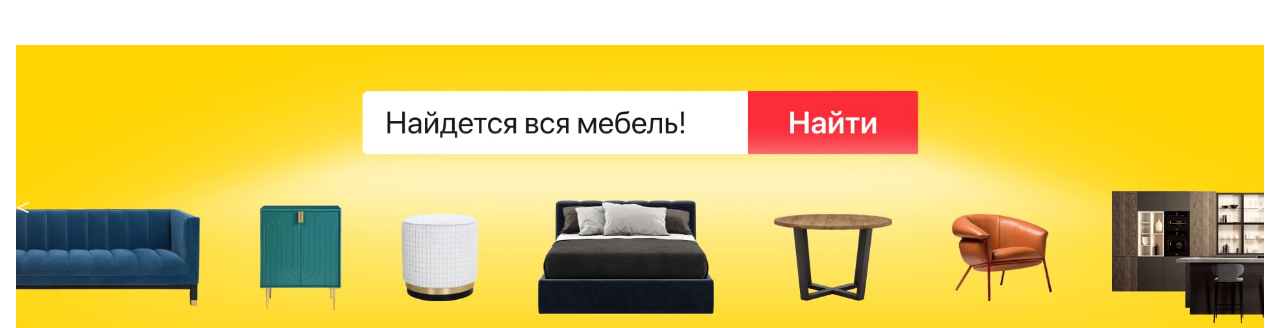
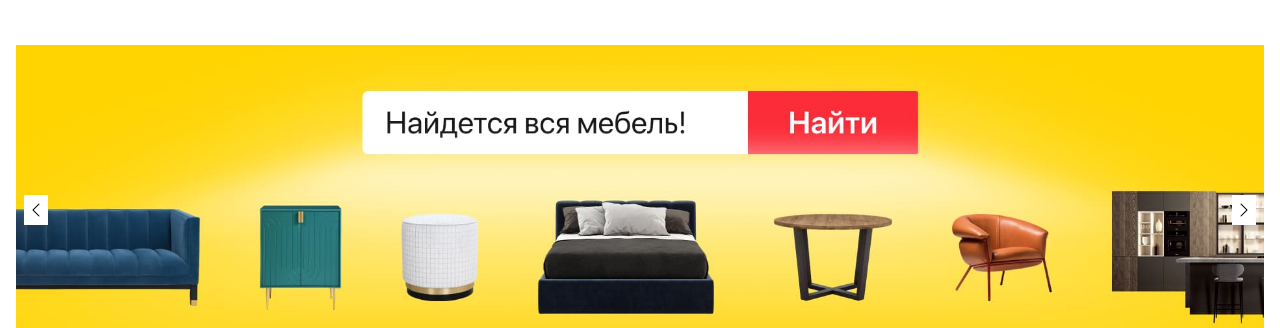
Before and after one commit to shahbozshirinboyev/sofa.wood-city.uz, a React (Vite) app: page / in a window 1280 px wide. Shown: the part 1814-2142 px from the top of the page. Built offline with nearby package versions, Linux system fonts and the light colour scheme.

Commit message:
HomePage procces

```diff
--- a/src/components/AdsSlider/AdsSlider.jsx
+++ b/src/components/AdsSlider/AdsSlider.jsx
@@ -86,24 +86,14 @@ function AdsSlider({children}) {
         })}
       </div>
 
-      <button
-        className="slider__btn-next"
-        onClick={(e) => {
-          e.preventDefault();
-          slideNext();
-        }}
-      >
-        {">"}
+      <button className="slider__btn-next mr-2" onClick={(e) => { e.preventDefault(); slideNext(); }}>
+        <i className="bi bi-chevron-right bg-white p-1 text-[16px] text-black"></i>
       </button>
-      <button
-        className="slider__btn-prev"
-        onClick={(e) => {
-          e.preventDefault();
-          slidePrev();
-        }}
-      >
-        {"<"}
+
+      <button className="slider__btn-prev ml-2" onClick={(e) => { e.preventDefault(); slidePrev(); }}>
+        <i className="bi bi-chevron-left bg-white p-1 text-[16px] text-black"></i>
       </button>
+
     </div>
   );
 }
```
